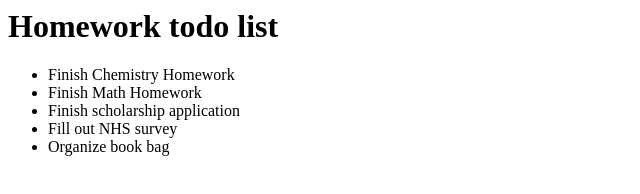
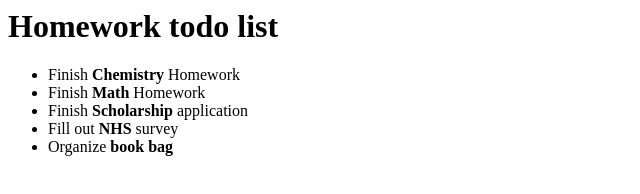
Before and after one commit to ahmedkamran2001/todo_app_front_end, a plain HTML site: page index.html in a window 1280 px wide. Shown: the whole page, without its empty margins (0-640 px from the left). Drawn offline with Linux system fonts and the light colour scheme.

Commit message:
bold text

```diff
--- a/index.html
+++ b/index.html
@@ -5,11 +5,11 @@
     <body>
         <h1>Homework todo list</h1>
         <ul>
-            <li>Finish Chemistry Homework</li>
-            <li>Finish Math Homework</li>
-            <li>Finish scholarship application</li>
-            <li> Fill out NHS survey</li>
-            <li> Organize book bag</li>
+            <li>Finish <strong>Chemistry</strong> Homework</li>
+            <li>Finish <strong>Math</strong> Homework</li>
+            <li>Finish <strong>Scholarship</strong> application</li>
+            <li>Fill out <strong>NHS</strong> survey</li>
+            <li>Organize <strong>book bag</strong> </li>
         </ul>
     </body>
 </html>
```
